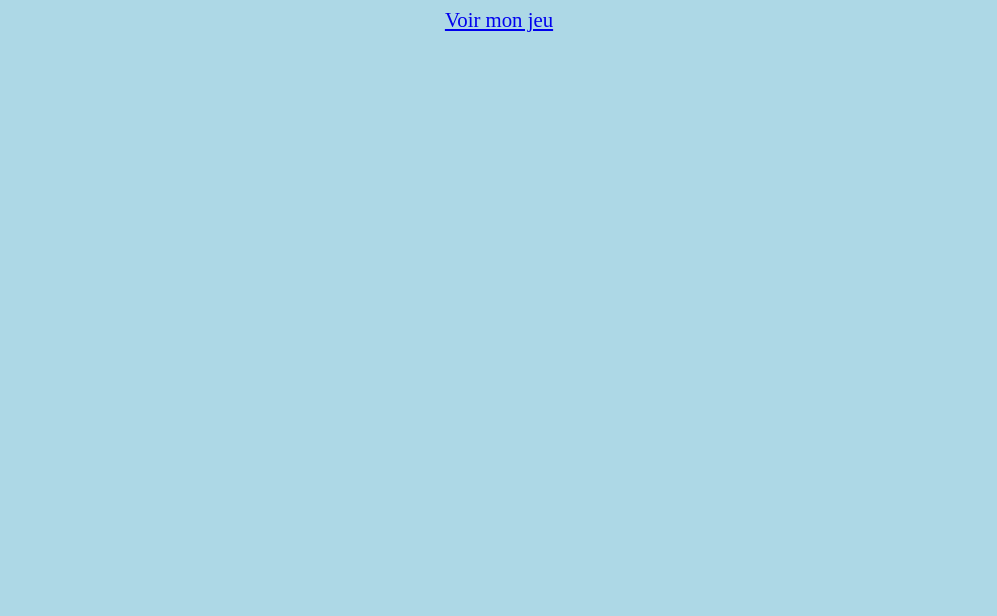
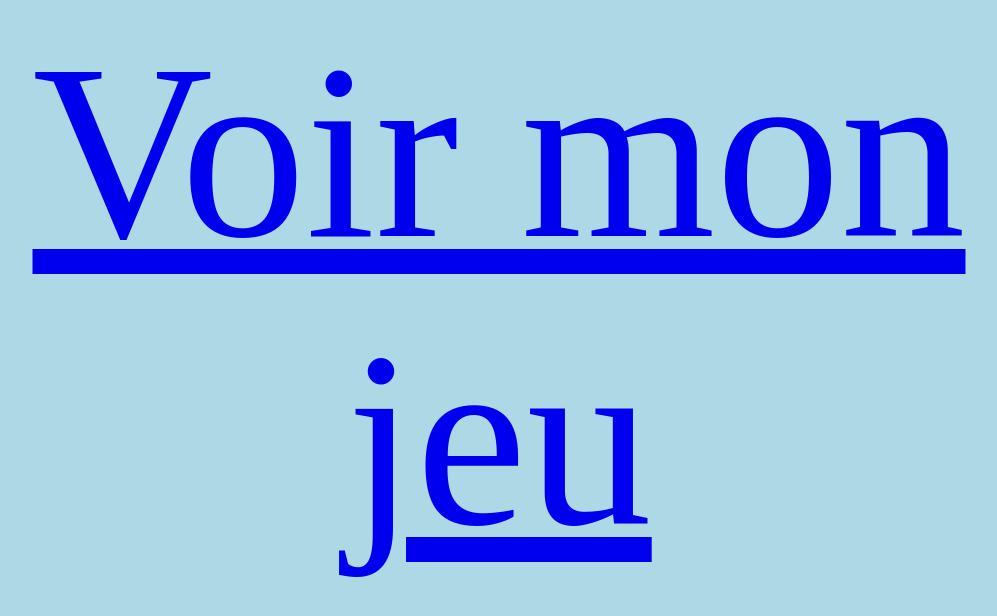
Before and after one commit to tarikbelafkih/FlappyBelafkih, a plain HTML site: page index.html in a window 1280 px wide. Shown: the whole page, without its empty margins (141-1138 px from the left). Drawn offline with Linux system fonts and the light colour scheme.

Commit message:
Update index.css

```diff
--- a/index.css
+++ b/index.css
@@ -1,5 +1,4 @@
 a {
   font-size: 250px;
   text-align : center;
-  font-size :  1.3em;
 }
```
